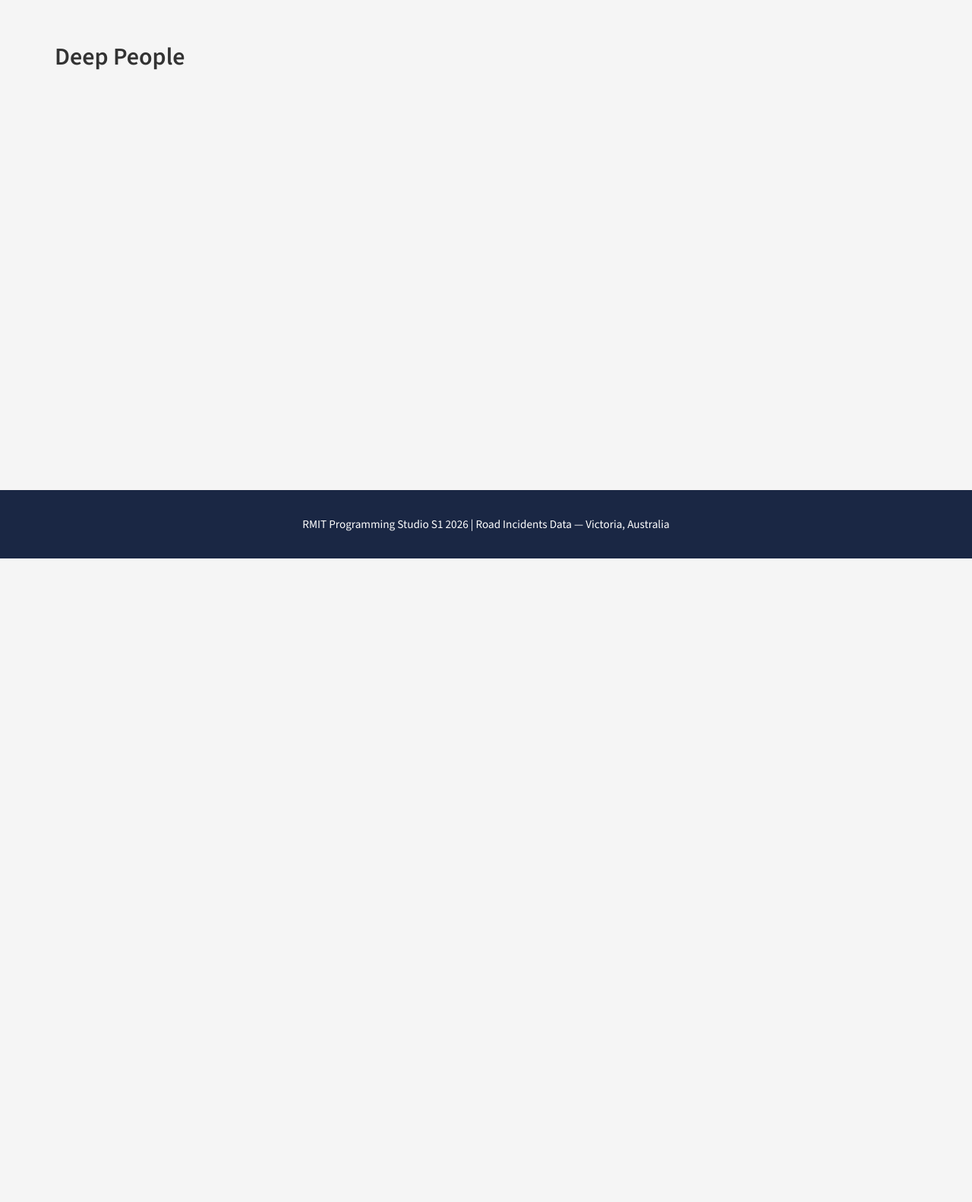
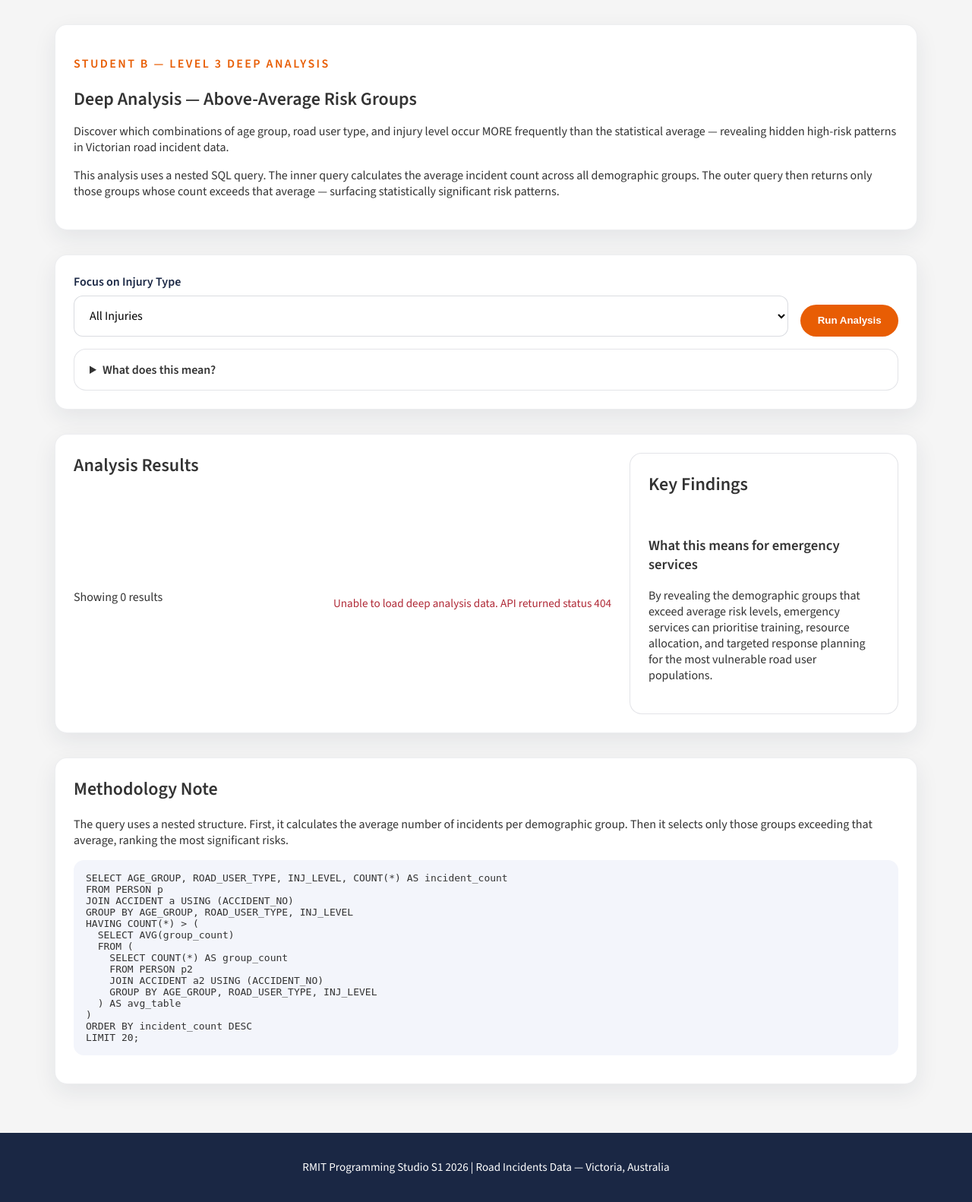
Before and after one commit to adilhsain/road-incidents-studio, a Python web app: template app/templates/deep_people.html in a window 1280 px wide. Shown: the part 86-1668 px from the top of the page at 76% size. Before the commit the page ends 821 px from the top, so only its background shows below. Run offline with Jinja, Linux system fonts and the light colour scheme; the template is opened without the code that fills it, so the values that code supplies are empty.

Commit message:
Level 3B deep analysis page with nested query results and insights panel

```diff
--- a/app/static/css/style.css
+++ b/app/static/css/style.css
@@ -467,12 +467,77 @@ a {
   color: #1d591d;
 }
 
+.analysis-controls {
+  display: grid;
+  grid-template-columns: 1fr auto;
+  gap: 1rem;
+  align-items: end;
+  margin-bottom: 1rem;
+}
+
+.explanation-panel {
+  background: #ffffff;
+  border: 1px solid rgba(26, 39, 68, 0.12);
+  border-radius: 1rem;
+  padding: 1rem 1.25rem;
+  margin-top: 1rem;
+}
+
+.explanation-panel summary {
+  font-weight: 700;
+  cursor: pointer;
+}
+
+.deep-grid {
+  display: grid;
+  grid-template-columns: 2fr 1fr;
+  gap: 1.5rem;
+}
+
+.deep-results {
+  display: grid;
+  gap: 1rem;
+}
+
+.insights-panel {
+  background: #ffffff;
+  border: 1px solid rgba(26, 39, 68, 0.12);
+  border-radius: 1rem;
+  padding: 1.5rem;
+  display: grid;
+  gap: 1rem;
+}
+
+.insights-list p {
+  margin: 0 0 1rem;
+  line-height: 1.75;
+}
+
+.insights-interpretation h3 {
+  margin-top: 0;
+}
+
+.methodology-note pre {
+  background: #f3f5fb;
+  border-radius: 0.85rem;
+  padding: 1rem;
+  overflow-x: auto;
+}
+
 @media (max-width: 992px) {
   .filter-panel {
     grid-template-columns: 1fr;
   }
 
   .summary-grid {
+    grid-template-columns: 1fr;
+  }
+
+  .analysis-controls {
+    grid-template-columns: 1fr;
+  }
+
+  .deep-grid {
     grid-template-columns: 1fr;
   }
 }
--- a/app/static/js/main.js
+++ b/app/static/js/main.js
@@ -2,6 +2,7 @@ document.addEventListener("DOMContentLoaded", () => {
   loadPersonas();
   loadTeamMembers();
   initializePeopleSummaryPage();
+  initializeDeepAnalysisPage();
 });
 
 function initializePeopleSummaryPage() {
@@ -21,6 +22,130 @@ function initializePeopleSummaryPage() {
   });
 
   fetchPeopleSummary();
+}
+
+function initializeDeepAnalysisPage() {
+  const runButton = document.getElementById("run-analysis-button");
+  if (!runButton) {
+    return;
+  }
+
+  runButton.addEventListener("click", () => {
+    fetchDeepAnalysis();
+  });
+
+  fetchDeepAnalysis();
+}
+
+function fetchDeepAnalysis() {
+  const loading = document.getElementById("deep-loading");
+  const error = document.getElementById("deep-error");
+  const emptyMessage = document.getElementById("deep-empty");
+  const table = document.getElementById("deep-table");
+  const resultCount = document.getElementById("deep-result-count");
+  const insightsList = document.getElementById("insights-list");
+  const queryCode = document.getElementById("deep-query");
+
+  if (!loading || !error || !emptyMessage || !table || !resultCount || !insightsList || !queryCode) {
+    return;
+  }
+
+  loading.hidden = false;
+  error.hidden = true;
+  emptyMessage.hidden = true;
+  table.hidden = true;
+  insightsList.innerHTML = "";
+
+  const params = new URLSearchParams();
+  const injuryType = document.getElementById("injury-type-select").value;
+  if (injuryType && injuryType !== "All Injuries") {
+    params.set("injury_type", injuryType);
+  }
+
+  fetch(`/api/deep-analysis?${params.toString()}`)
+    .then((response) => {
+      if (!response.ok) {
+        throw new Error(`API returned status ${response.status}`);
+      }
+      return response.json();
+    })
+    .then((data) => {
+      loading.hidden = true;
+      renderDeepAnalysis(data);
+    })
+    .catch((fetchError) => {
+      loading.hidden = true;
+      error.hidden = false;
+      error.textContent = `Unable to load deep analysis data. ${fetchError.message}`;
+    });
+}
+
+function renderDeepAnalysis(data) {
+  const table = document.getElementById("deep-table");
+  const tbody = table.querySelector("tbody");
+  const resultCount = document.getElementById("deep-result-count");
+  const emptyMessage = document.getElementById("deep-empty");
+  const insightsList = document.getElementById("insights-list");
+
+  if (!Array.isArray(data) || data.length === 0) {
+    tbody.innerHTML = "";
+    table.hidden = true;
+    resultCount.textContent = "Showing 0 results";
+    insightsList.innerHTML = "";
+    emptyMessage.hidden = false;
+    return;
+  }
+
+  const sortedData = data.slice().sort((a, b) => b.incident_count - a.incident_count).slice(0, 20);
+  const averageCount = sortedData.reduce((sum, row) => sum + Number(row.incident_count || 0), 0) / sortedData.length;
+  const roundedAverage = averageCount ? Number(averageCount.toFixed(1)) : 0;
+
+  resultCount.textContent = `Showing ${sortedData.length} results`;
+
+  tbody.innerHTML = sortedData
+    .map((row, index) => {
+      const count = Number(row.incident_count || 0);
+      const diffPercent = averageCount ? ((count - averageCount) / averageCount) * 100 : 0;
+      const diffText = `${diffPercent >= 0 ? "+" : ""}${diffPercent.toFixed(1)}% above average`;
+      const medal = getMedalIcon(index + 1);
+      return `
+        <tr>
+          <td>${medal} ${index + 1}</td>
+          <td>${row.age_group || row.AGE_GROUP || "Unknown"}</td>
+          <td>${row.road_user_type || row.ROAD_USER_TYPE || "Unknown"}</td>
+          <td>${row.inj_level || row.INJ_LEVEL || "Unknown"}</td>
+          <td>${count}</td>
+          <td>${diffText}</td>
+        </tr>
+      `;
+    })
+    .join("");
+
+  insightsList.innerHTML = generateDeepInsights(sortedData, averageCount);
+  table.hidden = false;
+  emptyMessage.hidden = true;
+}
+
+function getMedalIcon(rank) {
+  if (rank === 1) return "🥇";
+  if (rank === 2) return "🥈";
+  if (rank === 3) return "🥉";
+  return "";
+}
+
+function generateDeepInsights(rows, averageCount) {
+  if (!Array.isArray(rows) || rows.length === 0) {
+    return "<p>No insights available.</p>";
+  }
+
+  const topRows = rows.slice(0, 3);
+  return topRows
+    .map((row, index) => {
+      const count = Number(row.incident_count || 0);
+      const diffPercent = averageCount ? ((count - averageCount) / averageCount) * 100 : 0;
+      return `<p><strong>Insight ${index + 1}:</strong> The highest risk group is ${row.age_group || row.AGE_GROUP || "Unknown"} ${row.road_user_type || row.ROAD_USER_TYPE || "road user"} with ${count} incidents — ${diffPercent >= 0 ? "+" : ""}${diffPercent.toFixed(1)}% above average.</p>`;
+    })
+    .join("");
 }
 
 function fetchPeopleSummary() {
--- a/app/templates/deep_people.html
+++ b/app/templates/deep_people.html
@@ -1 +1,89 @@
-{% extends "base.html" %}\n{% block content %}<h1>Deep People</h1>{% endblock %}
+{% extends "base.html" %}
+
+{% block content %}
+<section class="card content-section">
+  <div class="page-header">
+    <div>
+      <p class="eyebrow">Student B — Level 3 Deep Analysis</p>
+      <h1>Deep Analysis — Above-Average Risk Groups</h1>
+      <p>Discover which combinations of age group, road user type, and injury level occur MORE frequently than the statistical average — revealing hidden high-risk patterns in Victorian road incident data.</p>
+      <p class="methodology">This analysis uses a nested SQL query. The inner query calculates the average incident count across all demographic groups. The outer query then returns only those groups whose count exceeds that average — surfacing statistically significant risk patterns.</p>
+    </div>
+  </div>
+</section>
+
+<section class="card content-section">
+  <div class="analysis-controls">
+    <div class="filter-group">
+      <label for="injury-type-select">Focus on Injury Type</label>
+      <select id="injury-type-select">
+        <option value="All Injuries">All Injuries</option>
+        <option value="Fatal Only">Fatal Only</option>
+        <option value="Serious Injury Only">Serious Injury Only</option>
+      </select>
+    </div>
+    <button id="run-analysis-button" class="btn-primary">Run Analysis</button>
+  </div>
+
+  <details class="explanation-panel">
+    <summary>What does this mean?</summary>
+    <p>This nested analysis compares each demographic group's incident frequency to the average frequency across all groups. By focusing on the groups above the average, we highlight those most likely to represent a significant risk and deserve further investigation.</p>
+  </details>
+</section>
+
+<section class="card content-section deep-grid">
+  <div class="deep-results">
+    <h2>Analysis Results</h2>
+    <div class="results-bar">
+      <p id="deep-result-count">Showing 0 results</p>
+      <div id="deep-error" class="error-text" hidden></div>
+    </div>
+    <div id="deep-loading" class="loading-text">Loading analysis data…</div>
+    <div id="deep-empty" class="error-text" hidden>No high-risk groups were found for this filter.</div>
+    <div class="table-responsive">
+      <table id="deep-table" class="data-table" hidden>
+        <thead>
+          <tr>
+            <th>Rank</th>
+            <th>Age Group</th>
+            <th>Road User Type</th>
+            <th>Injury Level</th>
+            <th>Incident Count</th>
+            <th>vs Average</th>
+          </tr>
+        </thead>
+        <tbody></tbody>
+      </table>
+    </div>
+  </div>
+
+  <aside class="insights-panel">
+    <h2>Key Findings</h2>
+    <div id="insights-list" class="insights-list"></div>
+    <div class="insights-interpretation">
+      <h3>What this means for emergency services</h3>
+      <p>By revealing the demographic groups that exceed average risk levels, emergency services can prioritise training, resource allocation, and targeted response planning for the most vulnerable road user populations.</p>
+    </div>
+  </aside>
+</section>
+
+<section class="card content-section methodology-note">
+  <h2>Methodology Note</h2>
+  <p>The query uses a nested structure. First, it calculates the average number of incidents per demographic group. Then it selects only those groups exceeding that average, ranking the most significant risks.</p>
+  <pre><code id="deep-query">SELECT AGE_GROUP, ROAD_USER_TYPE, INJ_LEVEL, COUNT(*) AS incident_count
+FROM PERSON p
+JOIN ACCIDENT a USING (ACCIDENT_NO)
+GROUP BY AGE_GROUP, ROAD_USER_TYPE, INJ_LEVEL
+HAVING COUNT(*) > (
+  SELECT AVG(group_count)
+  FROM (
+    SELECT COUNT(*) AS group_count
+    FROM PERSON p2
+    JOIN ACCIDENT a2 USING (ACCIDENT_NO)
+    GROUP BY AGE_GROUP, ROAD_USER_TYPE, INJ_LEVEL
+  ) AS avg_table
+)
+ORDER BY incident_count DESC
+LIMIT 20;</code></pre>
+</section>
+{% endblock %}
```
Also changed, not shown: app/app.py (+30 -8 lines).
